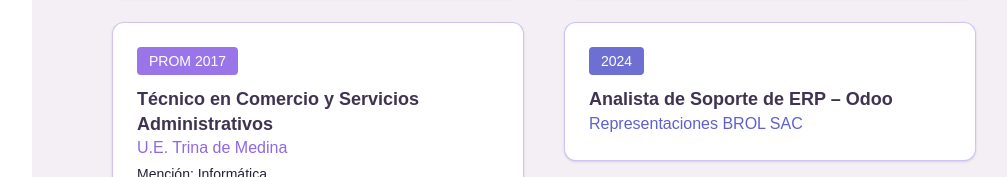
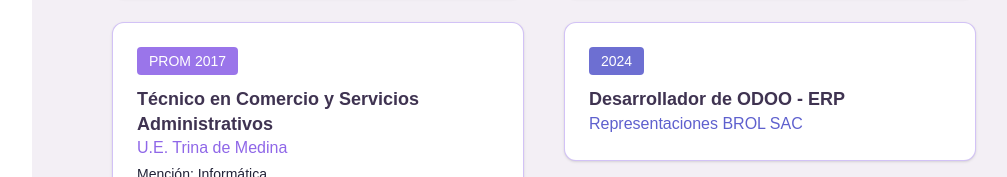
Before and after one commit to VeronicaC-Fuentes/veronicadev, a Next.js app: page / in a window 1280 px wide. Shown: the part 3113-3290 px from the top of the page, without its empty margins (224-1231 px from the left). Built offline with nearby package versions, Linux system fonts and the light colour scheme; no server answers.

Commit message:
Modulo de Odoo

```diff
--- a/src/app/components/AboutSection.jsx
+++ b/src/app/components/AboutSection.jsx
@@ -128,7 +128,7 @@ export default function AboutSection() {
           {/* Buttons */}
           <div className="flex flex-col sm:flex-row gap-4 mt-8">
             <a
-              href="https://drive.google.com/file/d/1sZmMvY2UN2OC9VAcdhDbj7j8lTHEZMSV/view?usp=sharing"
+              href="https://drive.google.com/file/d/17zxFIhnMEHViqL8LxuWdB06rUtAFEtda/view?usp=sharing"
               target="_blank"
               rel="noopener noreferrer"
             >
--- a/src/app/components/ResumeSection.jsx
+++ b/src/app/components/ResumeSection.jsx
@@ -10,7 +10,7 @@ export default function ResumeSection() {
 
   const experience = [
     { period: '2022 – Actualidad', title: 'Desarrolladora Web', place: 'Freelance' },
-    { period: '2024', title: 'Analista de Soporte de ERP – Odoo', place: 'Representaciones BROL SAC' },
+    { period: '2024', title: 'Desarrollador de ODOO - ERP ', place: 'Representaciones BROL SAC' },
     { period: '2023', title: 'Especialista en KPIs y Análisis de Datos', place: 'RE/MAX Talento' },
     { period: '2022', title: 'Analista de Procesos & Administradora de Base de Datos', place: 'WYDNEX SAC' }
   ];
@@ -135,7 +135,7 @@ export default function ResumeSection() {
         {/* BOTÓN */}
         <div className="text-center mt-8 sm:mt-10">
           <a
-            href="https://drive.google.com/file/d/1sZmMvY2UN2OC9VAcdhDbj7j8lTHEZMSV/view?usp=sharing"
+            href="https://drive.google.com/file/d/17zxFIhnMEHViqL8LxuWdB06rUtAFEtda/view?usp=sharing"
             target="_blank"
             rel="noopener noreferrer"
             className="inline-flex items-center gap-2 px-5 py-3 rounded-full bg-[#232338] border-2 border-[#5E60CE] text-[#F3EFF5] font-semibold text-base shadow-md hover:bg-[#5E60CE] hover:text-[#F3EFF5] hover:scale-105 transition-all"
```
